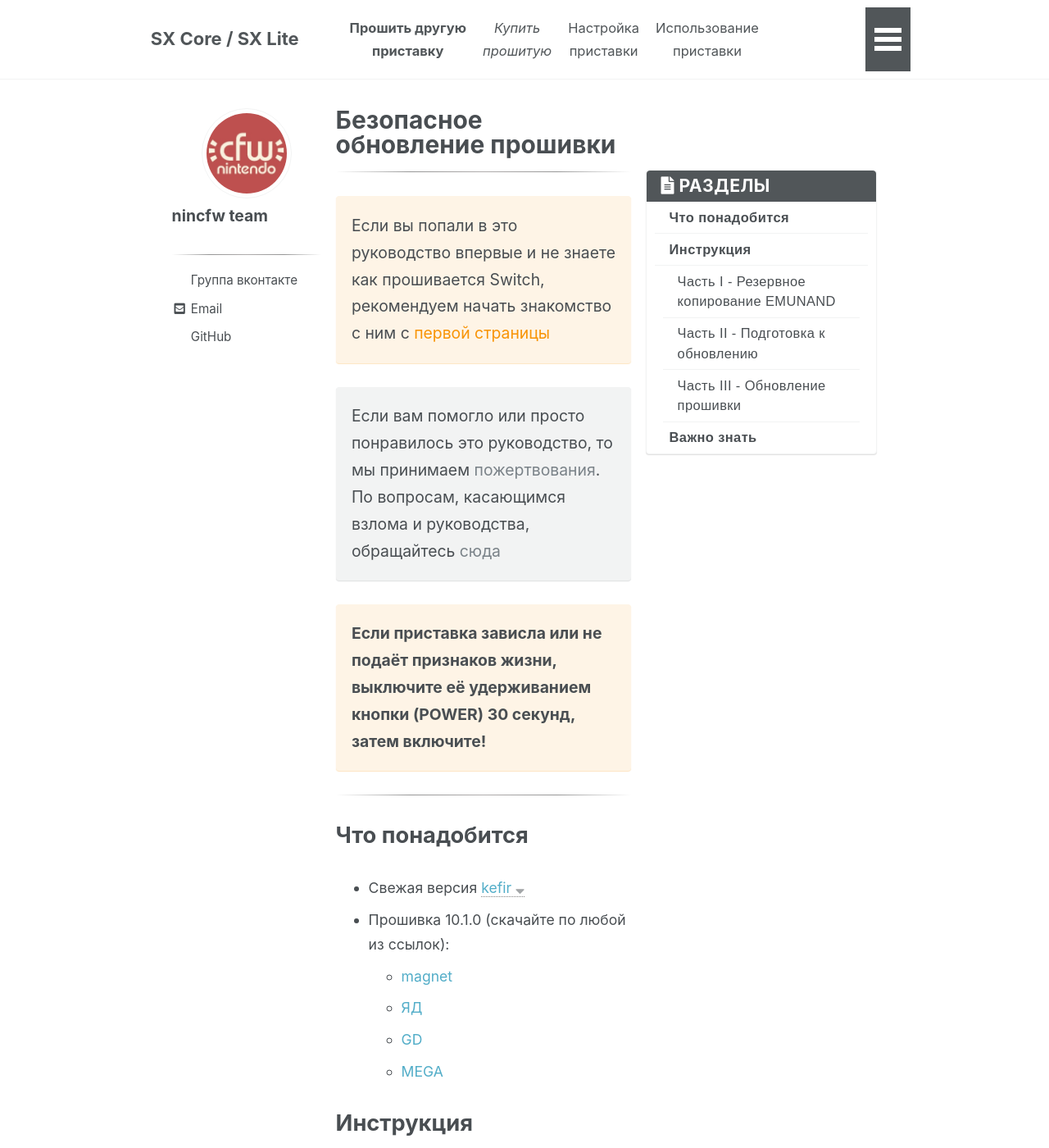
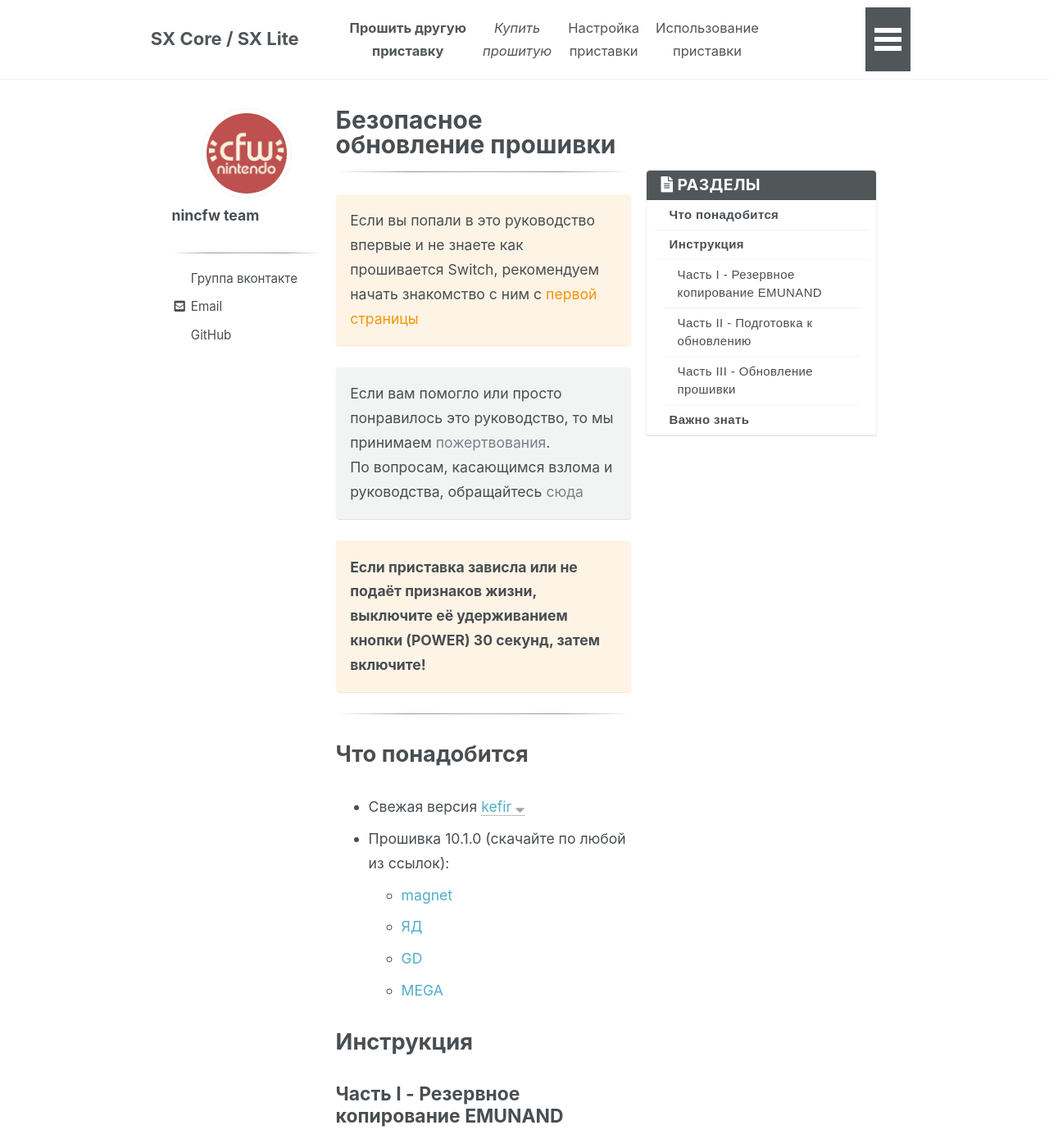
Before and after one commit to rashevskyv/sx, a Jekyll site: the page built from _pages/update-to-latest.md, in a window 1280 px wide and 1400 px high. Shown: the whole window at 82% size. Built offline with Jekyll 4.4.1, drawn with Linux system fonts in a browser that asks for light colours; nearby versions of some CDN libraries.

Commit message:
Поиграл со шрифтами

```diff
--- a/assets/css/main.scss
+++ b/assets/css/main.scss
@@ -694,10 +694,14 @@
   }
 }
 
-
 .toc__menu {
   /* hide sub sub links on small screens*/
   li > ul li {
     display: block;
   }
 }
+
+.notice--warning, .notice--danger, .notice--info, .notice--success, .notice--primary, .notice, .toc, .author__name {
+  font-size: 1rem !important;
+  @include breakpoint($large) {font-size: .8rem !important;}
+}
```
